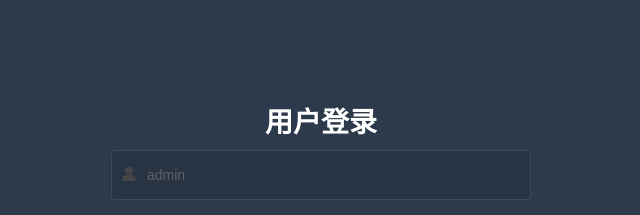
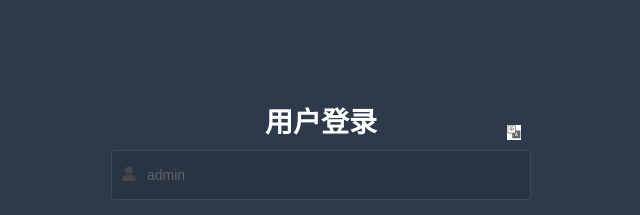
Before and after one commit to xiaominglin789/cms-common-vite, a Vue app: page /#/login in a window 1280 px wide. Shown: the top 215 px of the page, without its empty margins (319-959 px from the left). Built offline with nearby package versions, Linux system fonts and the light colour scheme.

Commit message:
feat: 国际化组件的使用

```diff
--- a/src/components/AppLanguage/index.vue
+++ b/src/components/AppLanguage/index.vue
@@ -1,6 +1,11 @@
 <template>
-  <el-dropdown @command="onChangeLanguage" trigger="click">
-    <svg-icon icon="language"></svg-icon>
+  <el-dropdown
+    class="app-language"
+    :style="{ 'background-color': bgColor }"
+    @command="onChangeLanguage"
+    trigger="click"
+  >
+    <svg-icon :size="size" icon="language"></svg-icon>
     <template #dropdown>
       <el-dropdown-menu>
         <el-dropdown-item
@@ -23,6 +28,17 @@ import { useLocaleStore } from '@/store/locale'
 import { ElMessage } from 'element-plus'
 import { storeToRefs } from 'pinia'
 
+defineProps({
+  bgColor: {
+    type: String,
+    default: ''
+  },
+  size: {
+    type: Number,
+    default: 30
+  }
+})
+
 const localeStore = useLocaleStore()
 // setLanguage, msg, lang, langsRecord 方法和某些属性不需要保存响应式
 const { setLanguage, msg, langsRecord } = localeStore
@@ -34,4 +50,8 @@ const onChangeLanguage = (language: string) => {
 }
 </script>
 
-<style lang="scss" scoped></style>
+<style lang="scss" scoped>
+.app-language {
+  cursor: pointer;
+}
+</style>
--- a/src/layout/components/NavBar.vue
+++ b/src/layout/components/NavBar.vue
@@ -5,6 +5,9 @@
       <breadcrumb class="breadcrumb"></breadcrumb>
     </div>
     <div class="right-nav">
+      <!-- 换肤 -->
+      <app-language></app-language>
+      <!-- 头像 -->
       <el-dropdown trigger="hover">
         <div class="avatar-box">
           <!-- 圆角头像 -->
@@ -39,6 +42,7 @@ import { useUserStore } from '@/store/user'
 import userAvatarDefualt from '@/assets/logo.png'
 import SideBarOpened from '@/components/SideBarOpened/index.vue'
 import Breadcrumb from '@/components/Breadcrumb/index.vue'
+import AppLanguage from '@/components/AppLanguage/index.vue'
 
 const userStore = useUserStore()
 const isTriggerMenu = ref(true)
--- a/src/store/locale.ts
+++ b/src/store/locale.ts
@@ -14,7 +14,7 @@ const useLocaleStore = defineStore(EnumStoreID.localeStore, {
       /** 系统配置的语言包名<key,value> */
       langsRecord: readonly({
         'zh-cn': '中文',
-        en: 'english'
+        en: 'English'
       })
     }
   },
@@ -34,6 +34,7 @@ const useLocaleStore = defineStore(EnumStoreID.localeStore, {
       if (!Object.keys(this.langsRecord).includes(language)) return false
 
       // 更换i18的语言,本地缓存
+      this.currentLang = language
       i18n.global.locale = language
       LocalStorageHelper.set(CONST_APP_LANGUAGE_KEY, language)
 
--- a/src/views/login/index.vue
+++ b/src/views/login/index.vue
@@ -8,6 +8,7 @@
     >
       <div class="title-container">
         <h3 class="title">用户登录</h3>
+        <app-language class="language" bg-color="#fff"></app-language>
       </div>
       <!-- username -->
       <el-form-item prop="username" class="form form-username">
@@ -54,6 +55,7 @@ import { validatePassword } from '@/utils/rules/rules'
 import { usePasswordShowOrHide } from '@/hooks/usePasswordShowOrHide'
 import { useUserStore } from '@/store/user'
 import { UserLoginRequest } from '@/utils/interfaces/user'
+import AppLanguage from '@/components/AppLanguage/index.vue'
 
 const userStore = useUserStore()
 const loginFormRef = ref()
@@ -102,6 +104,11 @@ const onStopClientCopyPasts = () => {
     .title-container {
       position: relative;
       padding-bottom: 10px;
+      .language {
+        position: absolute;
+        right: 10px;
+        bottom: 10px;
+      }
       .title {
         font-size: 28px;
         font-weight: 600;
```
